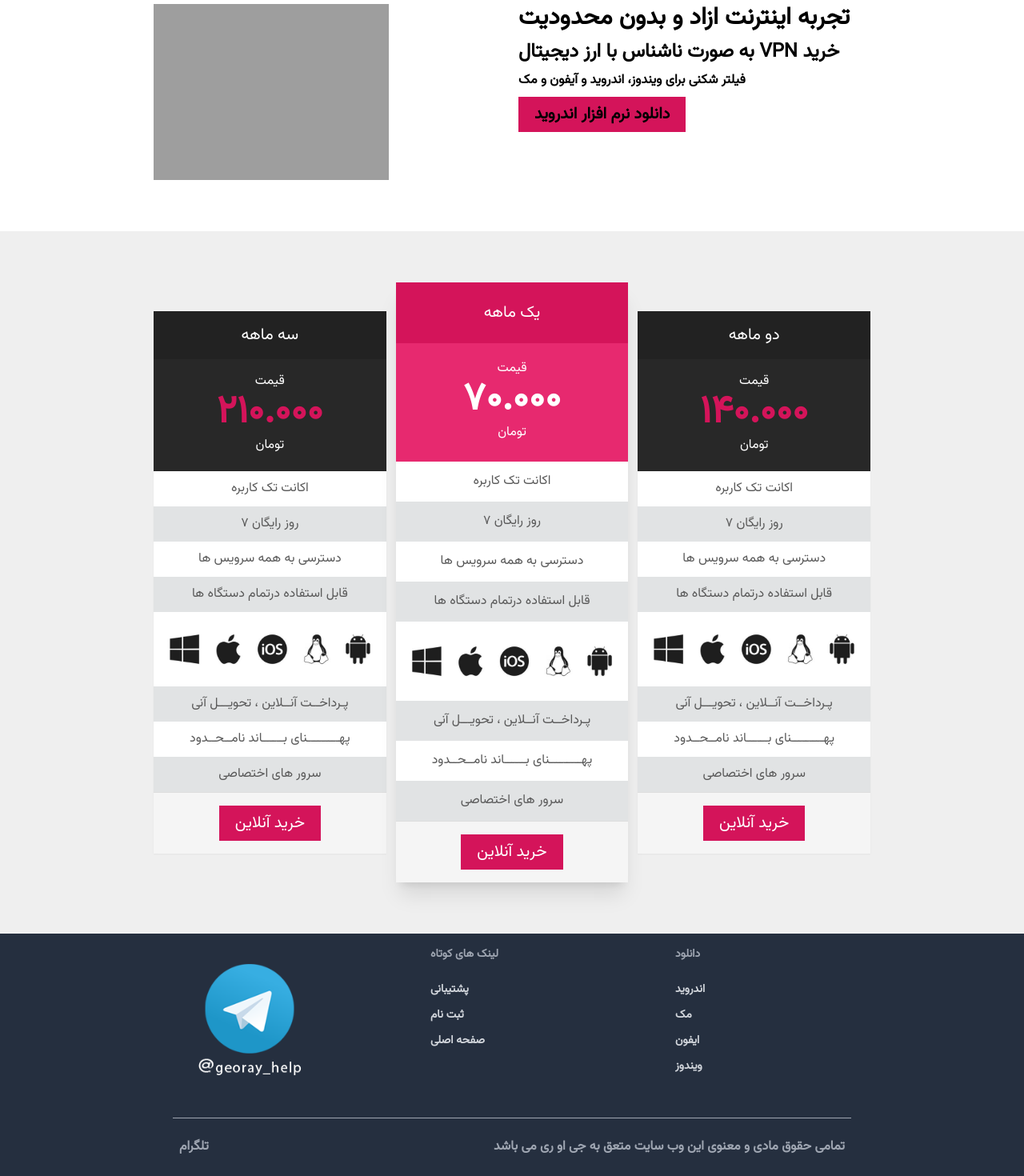
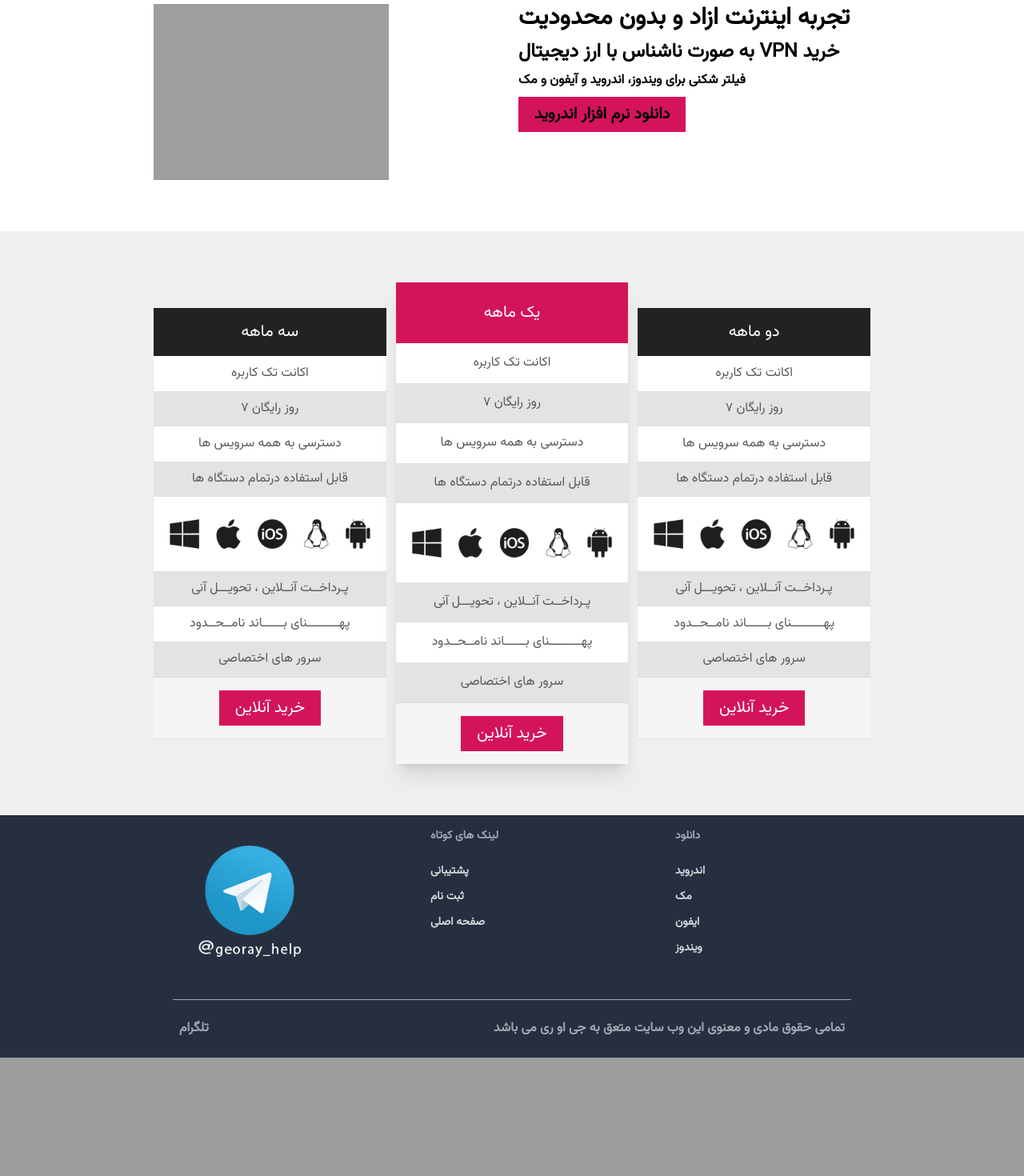
Before and after one commit to RAPEXA-TEAM/georay-vpn, a Flask app: page / in a window 1280 px wide. Shown: the part 1090-2560 px from the top of the page at 80% size. After the commit the page ends 2412 px from the top, so only its background shows below. Run offline with Flask 2, Linux system fonts and the light colour scheme; data that the repository does not hold is empty; some libraries are stand-ins or nearby versions; grey boxes are pictures that could not be loaded.

Commit message:
remove prices from site

```diff
--- a/site/templates/index.html
+++ b/site/templates/index.html
@@ -97,11 +97,11 @@
             <div class="panel-heading">
               <h3 class="service-time text-center text-xl p-4">دو ماهه</h3>
             </div>
-            <div class="service-price flex flex-col justify-between items-center text-center">
+            <!-- <div class="service-price flex flex-col justify-between items-center text-center">
               <span class="mt-4 mb-1">قیمت</span>
               <h4 class="price-number text-5xl font-bold">۱۴۰.۰۰۰</h4>
               <span class="per p-1 mb-4">تومان</span>
-            </div><div class="text-center">
+            </div> --><div class="text-center">
               <p></p>
               <ul>
 
@@ -128,11 +128,11 @@
             <div class="panel-heading">
               <h3 class="service-time-bold text-center text-xl p-6">یک ماهه</h3>
             </div>
-            <div class="service-price-bold flex flex-col justify-between items-center text-center">
+            <!-- <div class="service-price-bold flex flex-col justify-between items-center text-center">
               <span class="mt-5 mb-1">قیمت</span>
               <h4 class="price-number-bold text-5xl font-bold">۷۰.۰۰۰              </h4>
               <span class="per-bold p-1 mb-5">تومان</span>
-            </div><div class="text-center">
+            </div> --><div class="text-center">
               <p></p>
               <ul>
 
@@ -159,11 +159,11 @@
             <div class="panel-heading">
               <h3 class="service-time text-center text-xl p-4">سه ماهه</h3>
             </div>
-            <div class="service-price flex flex-col justify-between items-center text-center">
+            <!-- <div class="service-price flex flex-col justify-between items-center text-center">
               <span class="mt-4 mb-1">قیمت</span>
               <h4 class="price-number text-5xl font-bold">۲۱۰.۰۰۰</h4>
               <span class="per p-1 mb-4">تومان</span>
-            </div><div class="text-center">
+            </div> --><div class="text-center">
               <p></p>
               <ul>
 
```
